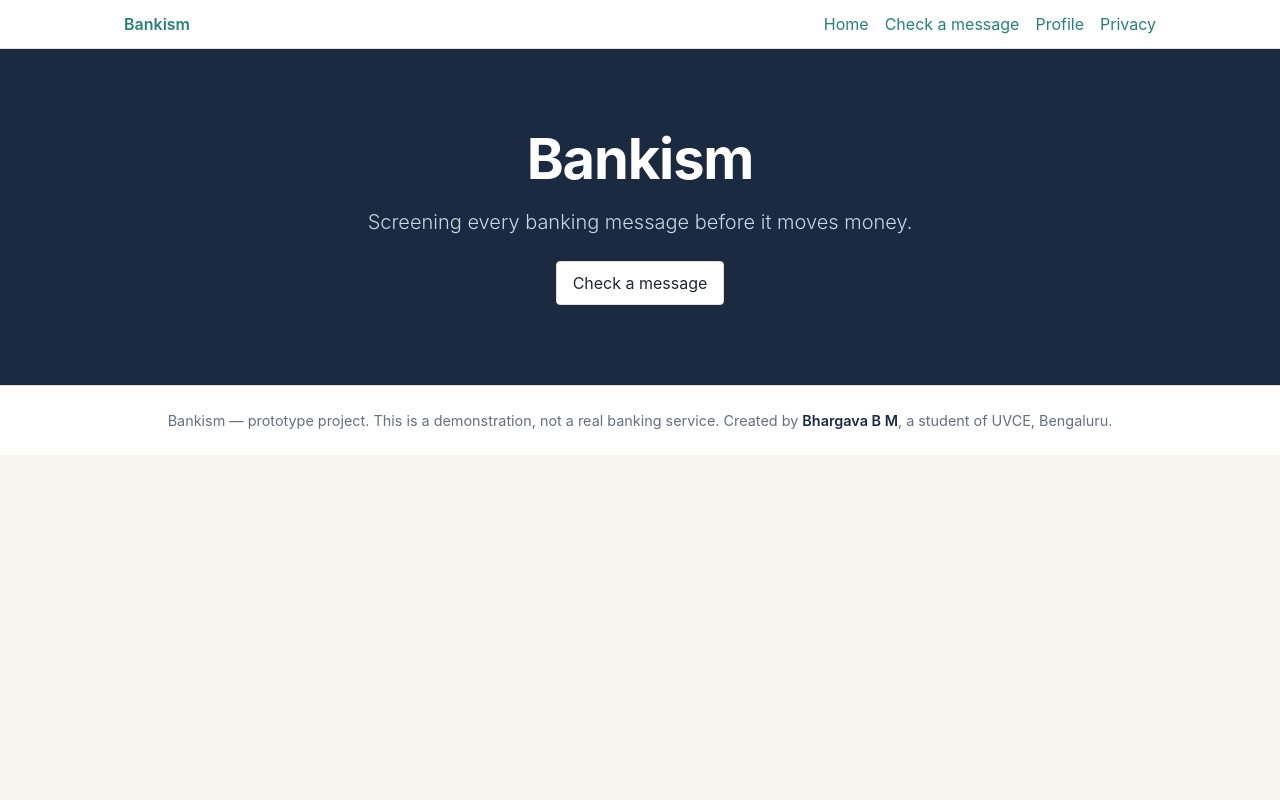
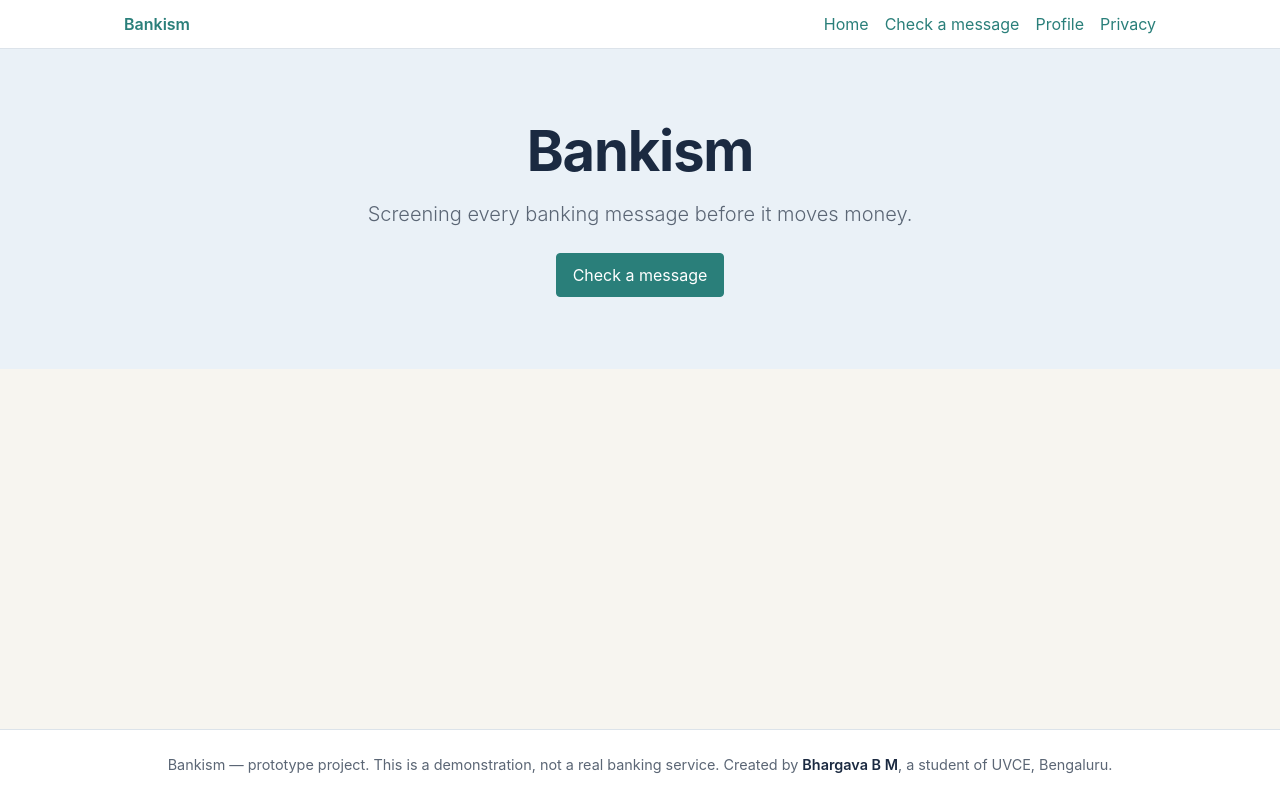
Before and after one commit to bhargavabm/promptwars-uvce-2026, a Flask app: page / in a window 1280 px wide. Run offline with Flask 3, Linux system fonts and the light colour scheme.

Commit message:
Baseline before audit: home page spacing and light palette
Captures the current working-tree state, including CRLF line endings on
previously touched files; no content changes in those files.

```diff
--- a/static/style.css
+++ b/static/style.css
@@ -8,14 +8,14 @@
   --teal: #2A7F7A;
   --teal-dark: #1F6461;
   --teal-tint: #E6F2F1;
+  --hero-bg: #EAF1F7;
   --sand: #F7F5F0;
   --card: #FFFFFF;
-  --line: #E2DED6;
-  --ink: #22262E;
-  --muted: #64707D;
+  --line: #DCE3EA;
+  --ink: #1F2A37;
+  --muted: #5B6675;
   --approved: #2F6B4F;
-  --blocked: #A23B3B;
-  --hero-sub: #C9D6E3;
+  --blocked: #9B3434;
 }
 
 * {
@@ -35,6 +35,9 @@ body {
   font-size: 16px;
   line-height: 1.5;
   overflow-x: hidden;
+  display: flex;
+  flex-direction: column;
+  min-height: 100vh;
 }
 
 a:not(.btn) {
@@ -133,6 +136,16 @@ select:focus-visible,
 
 /* ---------- Layout ---------- */
 
+main {
+  flex: 1 0 auto;
+  margin-bottom: 0;
+  padding-bottom: 0;
+}
+
+main > :last-child {
+  margin-bottom: 0;
+}
+
 .header {
   margin: 24px 0;
 }
@@ -172,8 +185,8 @@ select:focus-visible,
 /* ---------- Landing hero ---------- */
 
 .hero {
-  padding: 80px 0;
-  background: var(--navy);
+  padding: 72px 0;
+  background: var(--hero-bg);
 }
 
 .hero-inner {
@@ -189,26 +202,14 @@ select:focus-visible,
   font-weight: 700;
   line-height: 1.1;
   letter-spacing: -0.02em;
-  color: var(--card);
+  color: var(--navy);
 }
 
 .hero-subtitle {
   margin: 0 0 24px;
   font-size: 20px;
   font-weight: 300;
-  color: var(--hero-sub);
-}
-
-.hero-btn {
-  background: var(--teal);
-  border-color: var(--teal);
-  color: var(--card);
-  border-radius: 4px;
-}
-
-.hero-btn:hover {
-  background: var(--teal-dark);
-  border-color: var(--teal-dark);
+  color: var(--muted);
 }
 
 @media (min-width: 760px) {
@@ -323,6 +324,18 @@ select:focus-visible,
 }
 
 .btn-primary:hover {
+  background: var(--teal-dark);
+  border-color: var(--teal-dark);
+}
+
+.hero-btn {
+  background: var(--teal);
+  border-color: var(--teal);
+  color: var(--card);
+  border-radius: 4px;
+}
+
+.hero-btn:hover {
   background: var(--teal-dark);
   border-color: var(--teal-dark);
 }
@@ -468,7 +481,7 @@ select:focus-visible,
   }
 
   .hero {
-    padding: 56px 0;
+    padding: 48px 0;
   }
 
   .hero-title {
```
Also changed, not shown: .github/workflows/tests.yml, AGENTS.md (line endings or trailing spaces), SECURITY.md (line endings or trailing spaces), app.py (line endings or trailing spaces), static/check.html (line endings or trailing spaces), static/landing.html (line endings or trailing spaces), static/privacy.html (line endings or trailing spaces), static/profile.html (line endings or trailing spaces), tests/conftest.py (line endings or trailing spaces), 2 other files.
